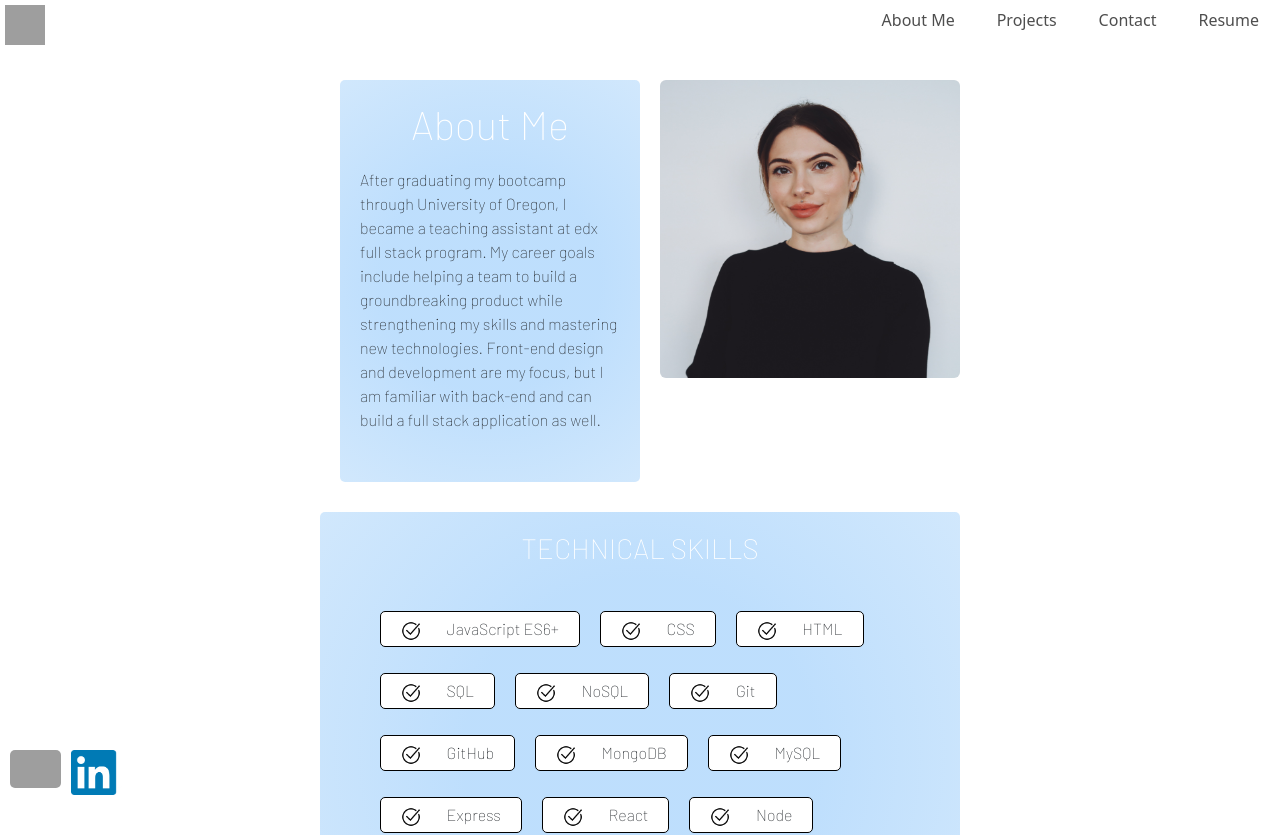
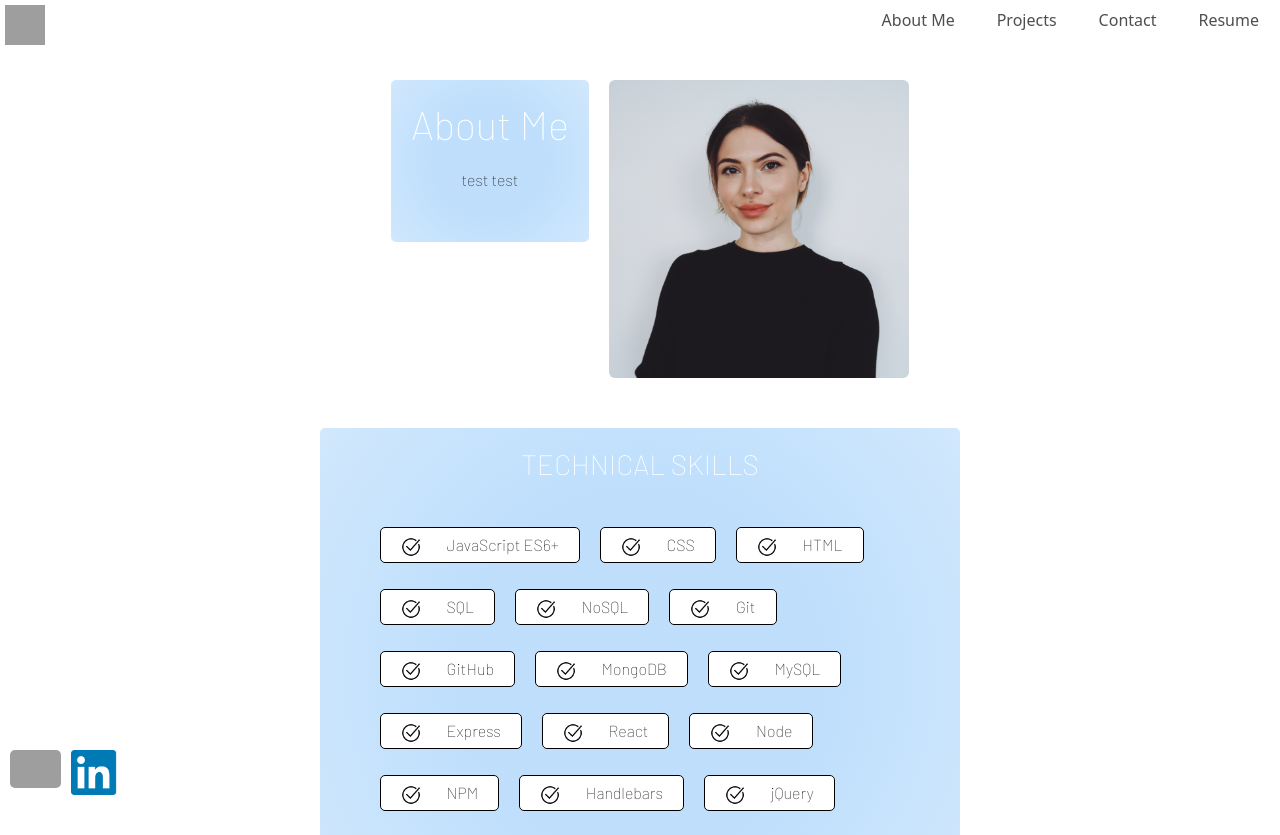
Before and after one commit to MarloweCrosland/react-portfolio, a React (Create React App) app: page / in a window 1280 px wide. Shown: the top 835 px of the page. Built offline with nearby package versions, Linux system fonts and the light colour scheme; grey boxes are pictures that could not be loaded.

Commit message:
test test

```diff
--- a/src/components/About/About.js
+++ b/src/components/About/About.js
@@ -10,12 +10,7 @@ function About() {
         <div className="about-text">
           <h1 className="heading font-1">About Me</h1>
           <p className="about font-1">
-            After graduating my bootcamp through University of Oregon, I became
-            a teaching assistant at edx full stack program. My career goals
-            include helping a team to build a groundbreaking product while
-            strengthening my skills and mastering new technologies. Front-end
-            design and development are my focus, but I am familiar with back-end
-            and can build a full stack application as well.
+test test
           </p>
         </div>
         <div id="photo-container">
```
